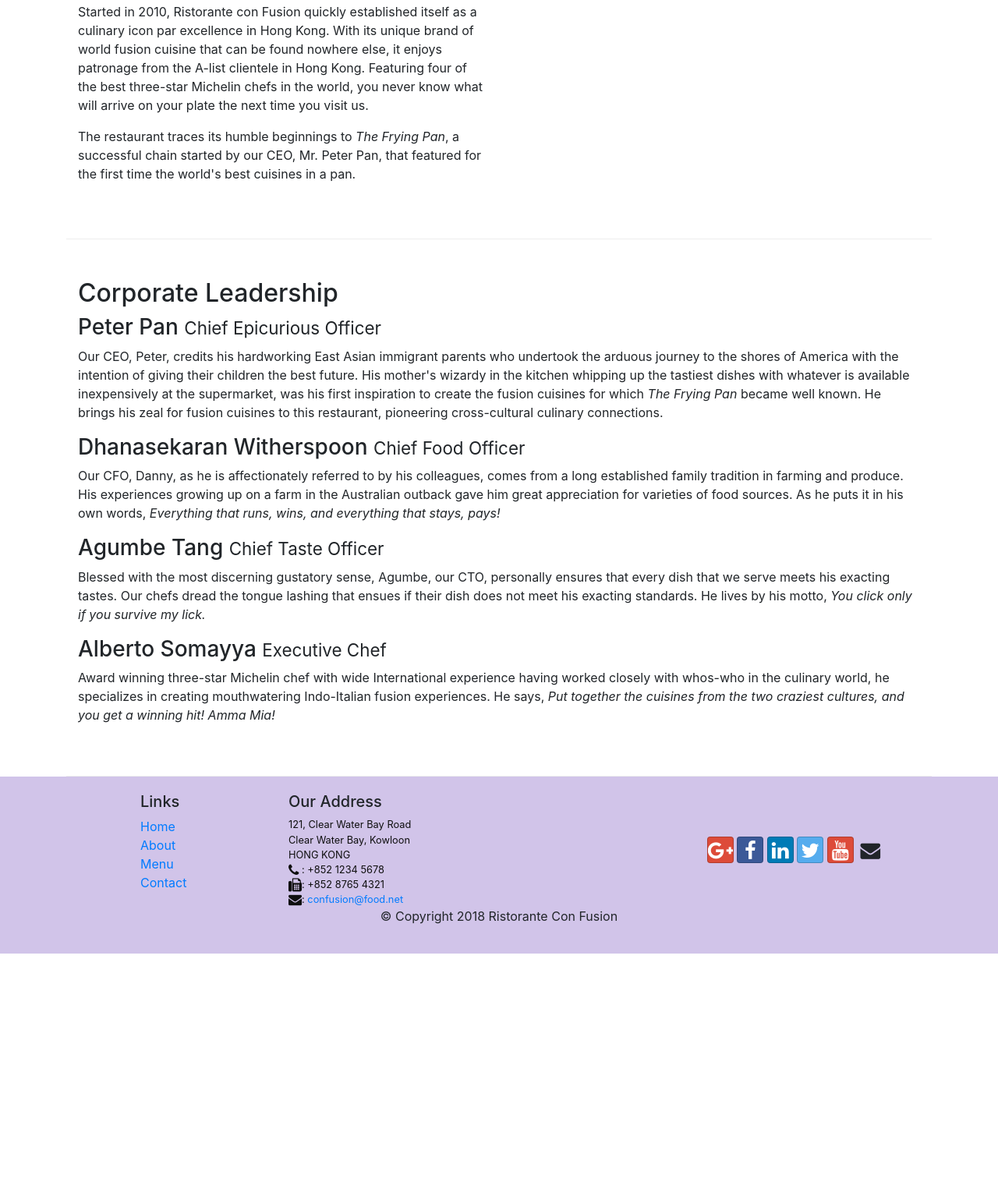
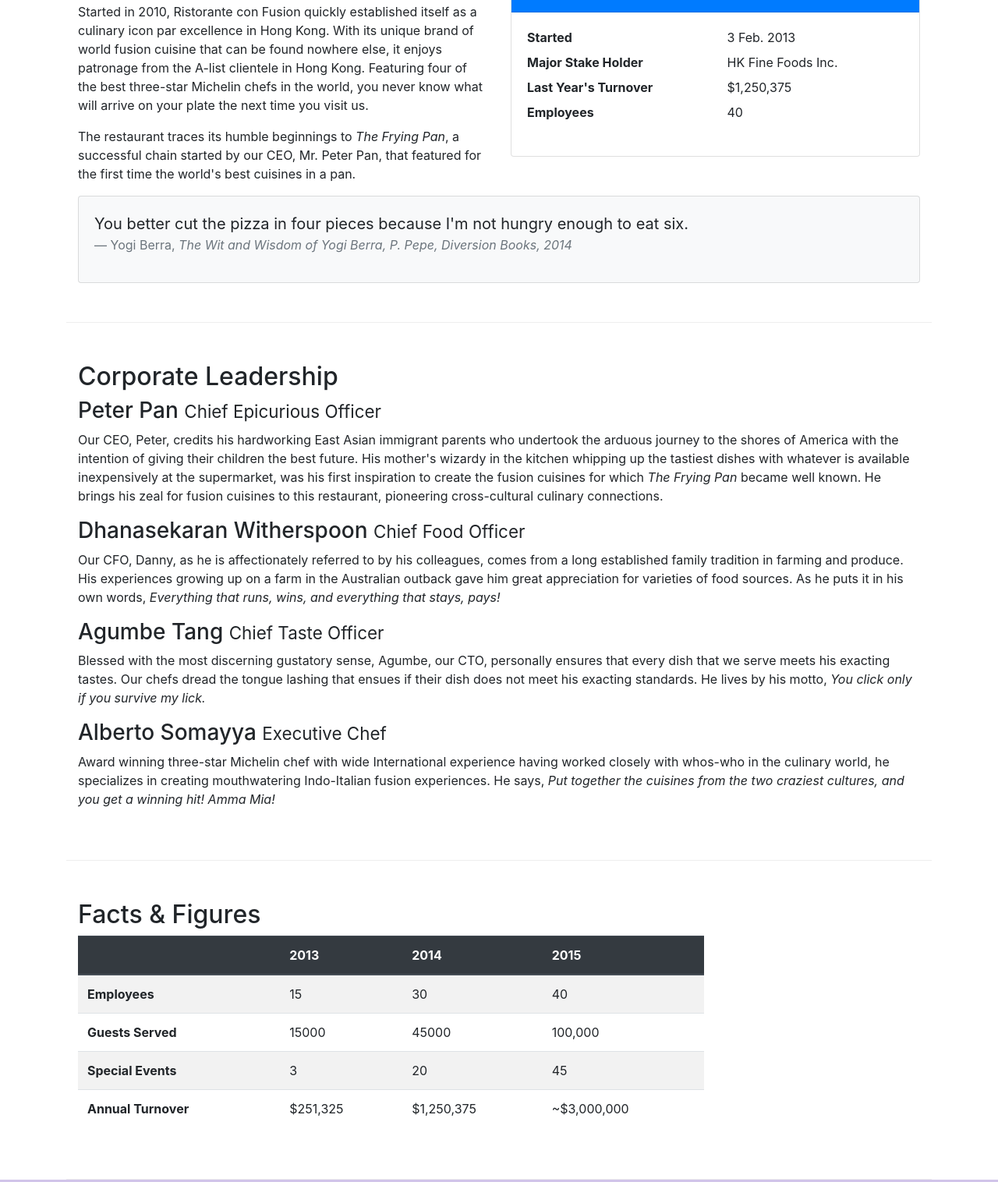
Before and after one commit to pandavshyam/Hotel-Website, a website: page aboutus.html in a window 1280 px wide. Shown: the part 558-2074 px from the top of the page at 78% size. Before the commit the page ends 1781 px from the top, so only its background shows below. Drawn offline with nearby package versions, Linux system fonts and the light colour scheme.

Commit message:
Tables and Cards

```diff
--- a/aboutus.html
+++ b/aboutus.html
@@ -65,8 +65,36 @@
                     in Hong Kong. Featuring four of the best three-star Michelin chefs in the world, you never know what will arrive on your plate the next time you visit us.</p>
                 <p>The restaurant traces its humble beginnings to <em>The Frying Pan</em>, a successful chain started by our CEO, Mr. Peter Pan, that featured for the first time the world's best cuisines in a pan.</p>
             </div>
+
             <div class="col-12 col-sm-6">
+                <div class="card">
+                    <h3 class="card-header bg-primary text-white">Facts At a Glance</h3>
+                    <div class="card-body">
+                        <dl class="row">
+                            <dt class="col-6">Started</dt>
+                            <dd class="col-6">3 Feb. 2013</dd>
+                            <dt class="col-6">Major Stake Holder</dt>
+                            <dd class="col-6">HK Fine Foods Inc.</dd>
+                            <dt class="col-6">Last Year's Turnover</dt>
+                            <dd class="col-6">$1,250,375</dd>
+                            <dt class="col-6">Employees</dt>
+                            <dd class="col-6">40</dd>
+                        </dl>
+                    </div>
+                </div>
             </div>
+            <div class="col-12">
+                <div class="card card-body bg-light">
+                    <blockquote class="blockquote">
+                        <p class="mb-0">You better cut the pizza in four pieces because I'm not hungry enough to eat six.</p>
+                        <footer class="blockquote-footer">Yogi Berra,
+                            <cite title="Source Title">The Wit and Wisdom of Yogi Berra,
+                            P. Pepe, Diversion Books, 2014</cite>
+                        </footer>
+                    </blockquote>
+                </div>
+            </div>
+
         </div>
 
 
@@ -87,7 +115,51 @@
                 <p class="d-none d-sm-block">Award winning three-star Michelin chef with wide International experience having worked closely with whos-who in the culinary world, he specializes in creating mouthwatering Indo-Italian fusion experiences. He says, <em>Put together the cuisines from the two craziest cultures, and you get a winning hit! Amma Mia!</em></p>
             </div>
         </div>
-
+        <div class="row row-content">
+            <div class="col-12 col-sm-9">
+                <h2>Facts &amp; Figures</h2>
+                <div class="table-responsive">
+                    <table class="table table-striped">
+                        <thead class="thead-dark">
+                            <tr>
+                                <th>&nbsp;</th>
+                                <th>2013</th>
+                                <th>2014</th>
+                                <th>2015</th>
+                            </tr>
+                        </thead>
+                        <tbody>
+                            <tr>
+                                <th>Employees</th>
+                                <td>15</td>
+                                <td>30</td>
+                                <td>40</td>
+                            </tr>
+                            <tr>
+                                <th>Guests Served</th>
+                                <td>15000</td>
+                                <td>45000</td>
+                                <td>100,000</td>
+                            </tr>
+                            <tr>
+                                <th>Special Events</th>
+                                <td>3</td>
+                                <td>20</td>
+                                <td>45</td>
+                            </tr>
+                            <tr>
+                                <th>Annual Turnover</th>
+                                <td>$251,325</td>
+                                <td>$1,250,375</td>
+                                <td>~$3,000,000</td>
+                            </tr>
+                        </tbody>
+                    </table>
+                </div>
+            </div>
+            <div class="col-12 col-sm-3">
+            </div>
+        </div>
     </div>
 
     <footer class="footer">
@@ -124,8 +196,8 @@
                     </div>
                 </div>
             </div>
-            <div class="row justify-content-center">
-                <div class="col-auto">
+            <div class="row justify-content-center row-content>
+                <div class=" col-auto ">
                     <p>© Copyright 2018 Ristorante Con Fusion</p>
                 </div>
             </div>
```
